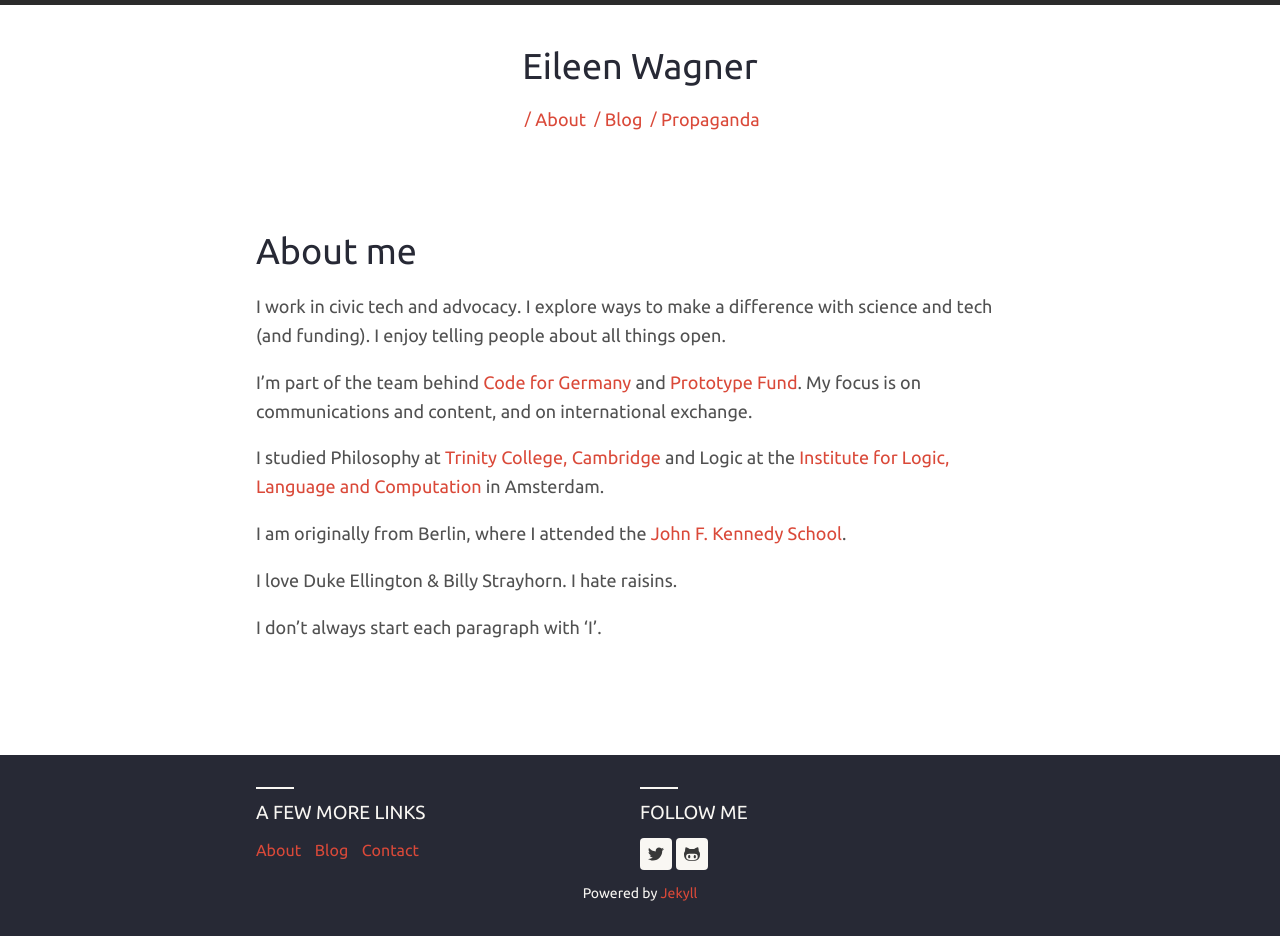
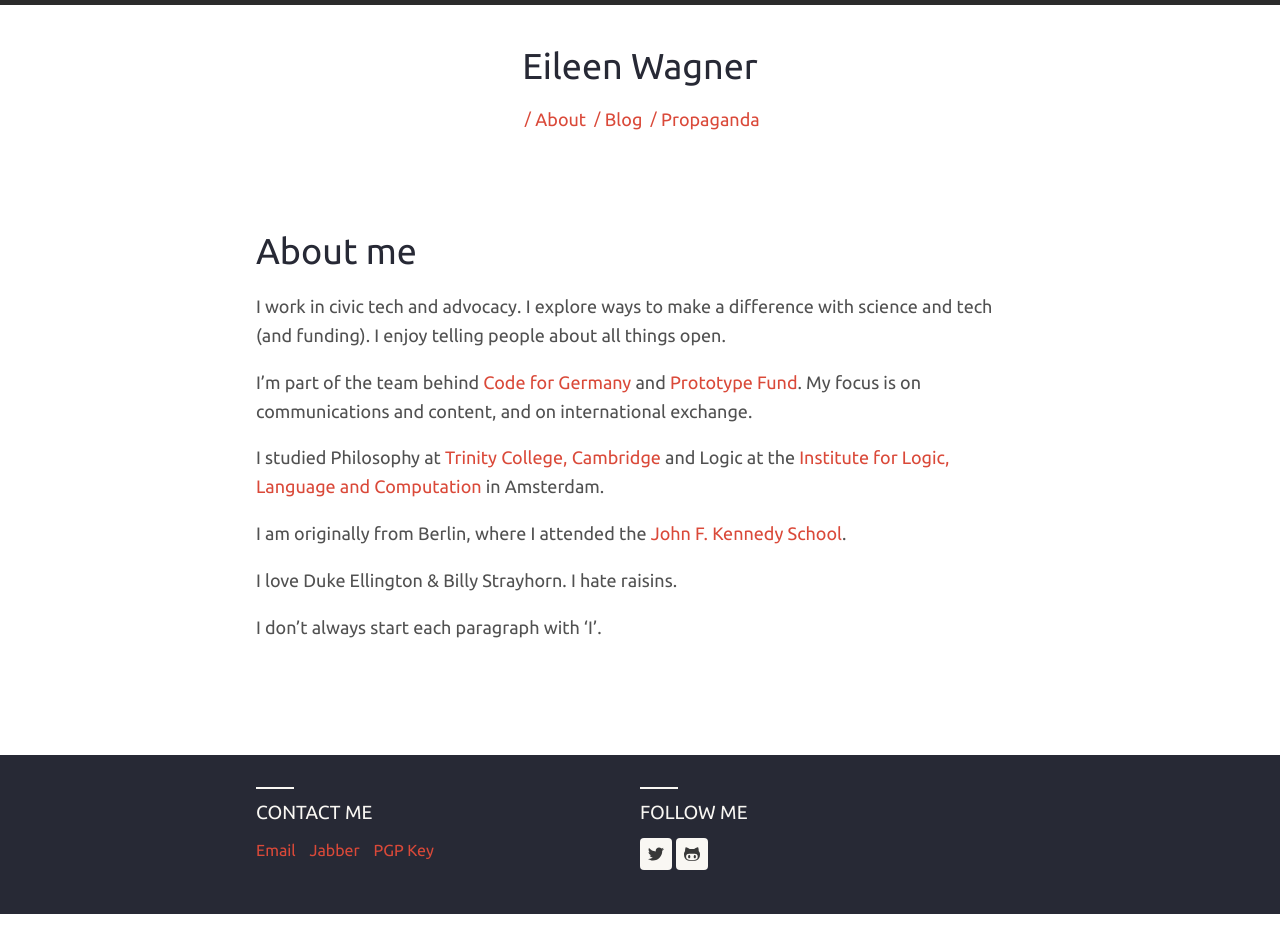
Before and after one commit to flapperleenie/flapperleenie.github.io, a Jekyll site: the page built from about.md, in a window 1280 px wide. Built offline with Jekyll 4.4.1, drawn with Linux system fonts in a browser that asks for light colours; nearby versions of some CDN libraries; after the commit the page ends 914 px from its top, so only the background shows below that.

Commit message:
less confusing footer

```diff
--- a/_includes/footer-links.html
+++ b/_includes/footer-links.html
@@ -1,6 +1,7 @@
-<h6>A few more links</h6>
+<h6>Contact Me</h6>
 <ul class="menu">
-    <li><a href="{{ '/about' | prepend: site.baseurl | prepend: site.url }}">About</a></li>
-    <li><a href="{{ '/blog' | prepend: site.baseurl | prepend: site.url }}">Blog</a></li>
-   	<li><a href="{{ '/contact' | prepend: site.baseurl | prepend: site.url }}">Contact</a></li>
+    <li><a href="mailto:&#104;&#101;&#108;&#108;&#111;&#64;&#98;&#117;&#109;&#98;&#108;&#101;&#46;&#98;&#108;&#117;&#101;">Email</a></li>
+    <li><a href="mailto:bumbleblue@jabber.zone">Jabber</a></li>
+    <li><a href="https://keybase.io/bumbleblue">PGP Key</a></li>
+   	<!-- <li><a href="{{ '/contact' | prepend: site.baseurl | prepend: site.url }}">Contact</a></li> -->
 </ul>
--- a/_includes/footer.html
+++ b/_includes/footer.html
@@ -1,4 +1,3 @@
 {% if site.harmony.show_disclaimer %}
-	Made by <a href="http://gayan.me" target="_blank">Gayan Virajith</a> for everyone.
+Powered by <a href="http://jekyllrb.com" target="_blank">Jekyll</a>
 {% endif %}
-Powered by <a href="http://jekyllrb.com" target="_blank">Jekyll</a>
--- a/_includes/social.html
+++ b/_includes/social.html
@@ -1,7 +1,6 @@
 <h6>Follow me</h6>
 
 <ul class="social-media">
-
 
     {% if site.harmony.social.twitter %}
     <li>
```
Also changed, not shown: contact.md (deleted, +0 -16 lines), Gemfile.lock, _layouts/default.html (line endings or trailing spaces), 15 other files.
